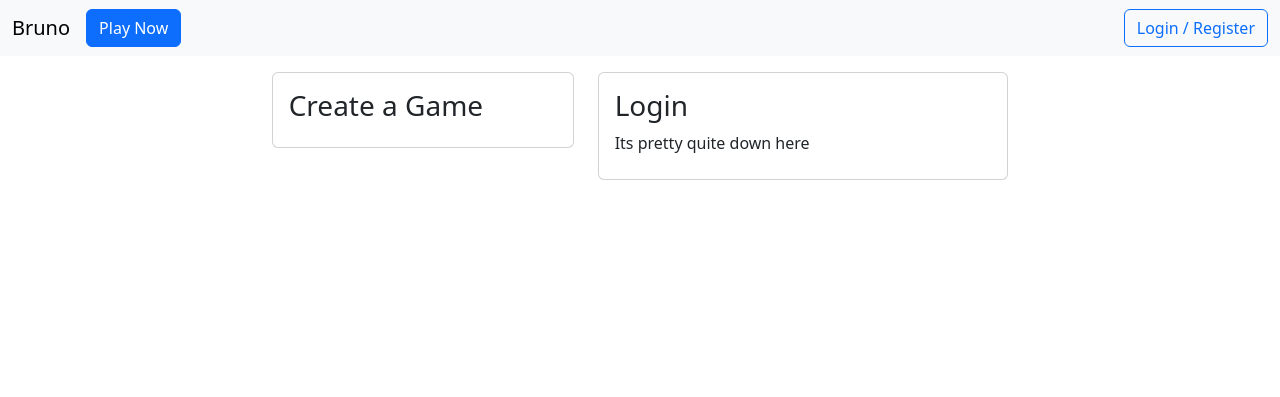
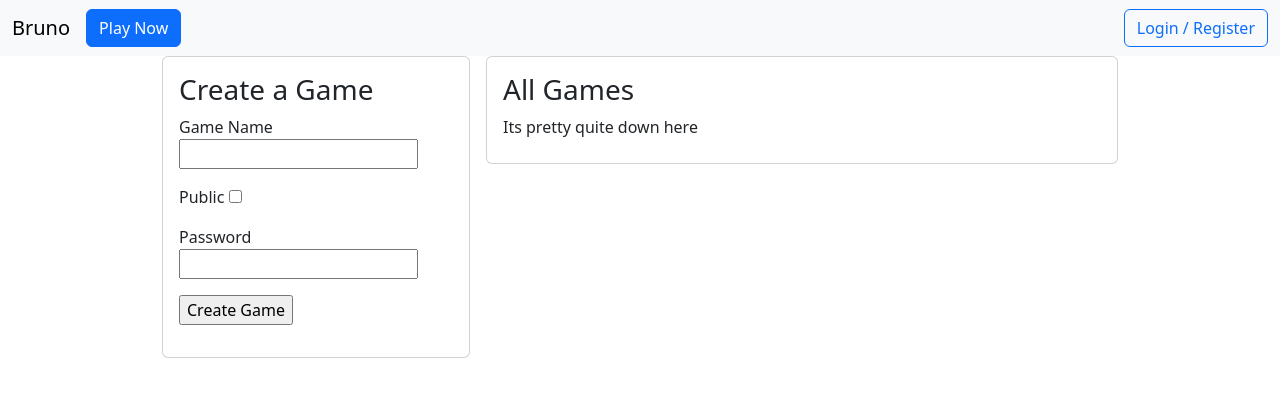
Before and after one commit to HSBI-Lerngruppe-Bres/WebTechnologienHausarbeit, a Flask app: template bruno/sites/templates/games.html in a window 1280 px wide. Shown: the top 397 px of the page. Run offline with Flask 3, Linux system fonts and the light colour scheme; the template is opened without the code that fills it: values that come from a table or form of the project are taken from there, others are empty.

Commit message:
feat: Create game form

```diff
--- a/bruno/utils/base.py
+++ b/bruno/database/interaction/base.py
@@ -1,6 +1,7 @@
 from bruno.database.models import Game, players_games
 from bruno.database import db
 from sqlalchemy import func
+
 
 def get_active_games():
     active_games = db.session.query(
--- /dev/null
+++ b/bruno/forms/base.py
@@ -0,0 +1,12 @@
+from flask_wtf import FlaskForm
+from wtforms import StringField, BooleanField, PasswordField, SubmitField
+from wtforms.validators import Optional, DataRequired
+
+
+class CreateGameForm(FlaskForm):
+    game_name = StringField('Game Name', validators=[DataRequired()])
+    public = BooleanField('Public')
+    password = PasswordField('Password', validators=[
+                             Optional()])
+
+    submit = SubmitField('Create Game')
--- a/bruno/sites/templates/games.html
+++ b/bruno/sites/templates/games.html
@@ -1,19 +1,34 @@
 {% extends "base.html" %}
 
 {% block content %}
-<div class="row justify-content-center pt-3">
-    <div class="col-sm-8 col-lg-4 col-xl-3">
+<div class="row justify-content-center pt- g-3">
+    <div class="col-12 col-sm-10 col-lg-4 col-xl-3">
         <div class="card">
             <div class="card-body">
                 <h3 class="card-title">Create a Game</h3>
-                <!-- TODO Game Creation Form with WTForms -->
+                <form method="post">
+                    {{ create_game_form.hidden_tag() }}
+                    <p>
+                        {{ create_game_form.game_name.label }}<br>
+                        {{ create_game_form.game_name(size=20) }}
+                    </p>
+                    <p>
+                        {{ create_game_form.public.label }} {{ create_game_form.public() }}<br>
+                        {{ create_game_form.private.label }} {{ create_game_form.private() }}
+                    </p>
+                    <p>
+                        {{ create_game_form.password.label }}<br>
+                        {{ create_game_form.password(size=20) }}
+                    </p>
+                    <p>{{ create_game_form.submit() }}</p>
+                </form>
             </div>
         </div>
     </div>
-    <div class="col-12 col-sm-8 col-lg-4 col-xl-4">
+    <div class="col-12 col-sm-10 col-lg-6 col-xl-6">
         <div class="card">
             <div class="card-body">
-                <h3 class="card-title">Login</h3>
+                <h3 class="card-title">All Games</h3>
                 {% if games|length > 0 %}
                 <table class="table table-hover">
                     <thead>
```
Also changed, not shown: bruno/sites/base.py (+11 -6 lines).
